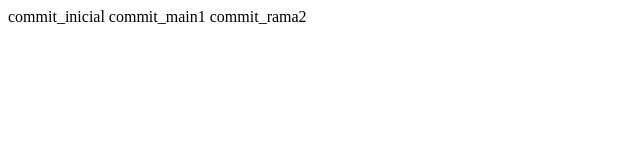
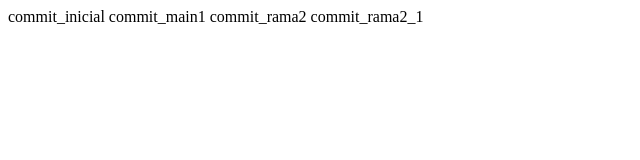
Before and after one commit to bcarballa/CD, a plain HTML site: page index.html in a window 1280 px wide. Shown: the whole page, without its empty margins (0-640 px from the left). Drawn offline with Linux system fonts and the light colour scheme.

Commit message:
commit_rama2_2

```diff
--- a/index.html
+++ b/index.html
@@ -10,5 +10,6 @@
     commit_inicial
     commit_main1
     commit_rama2
+    commit_rama2_1
 </body>
 </html>
```
